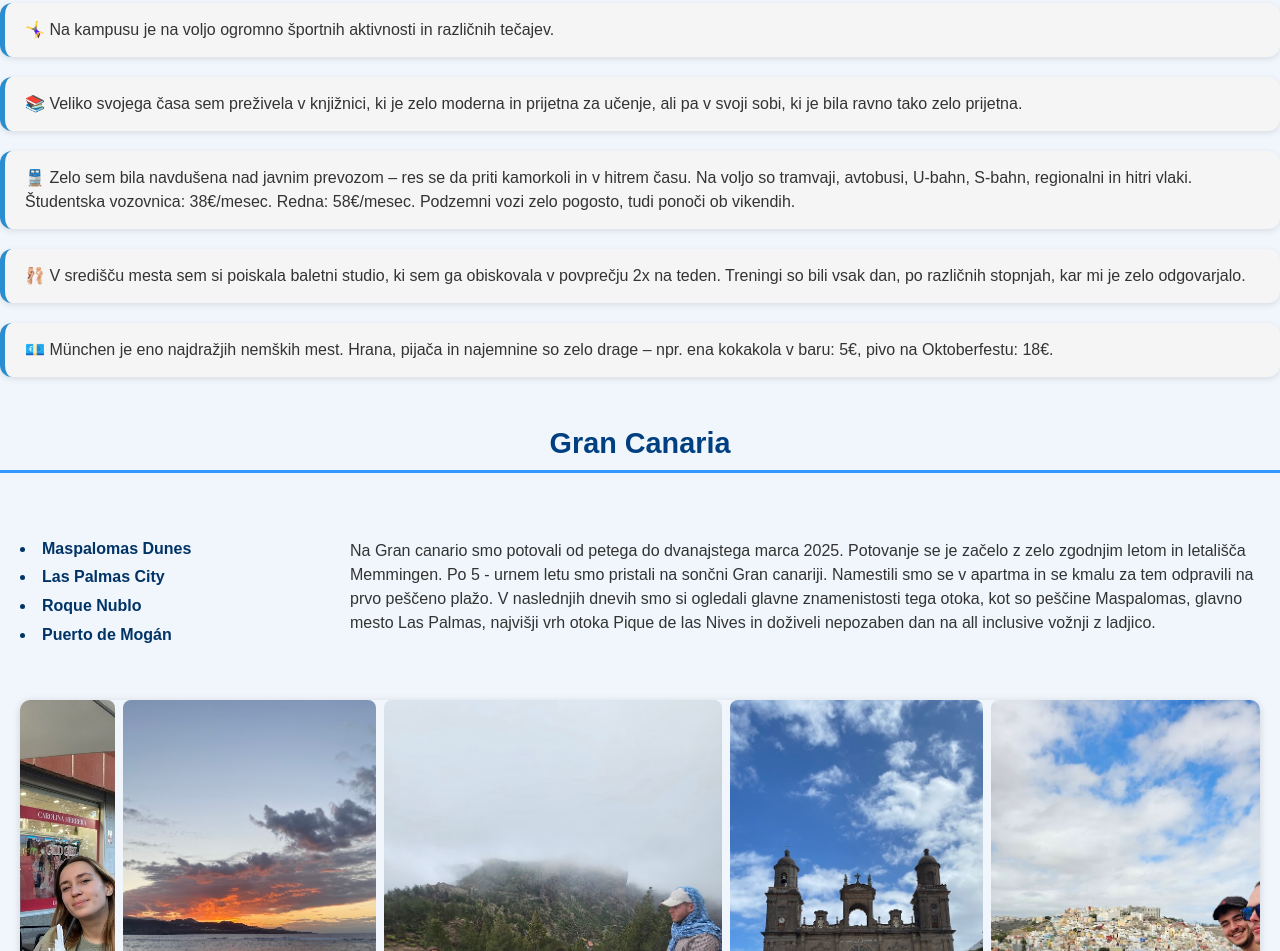
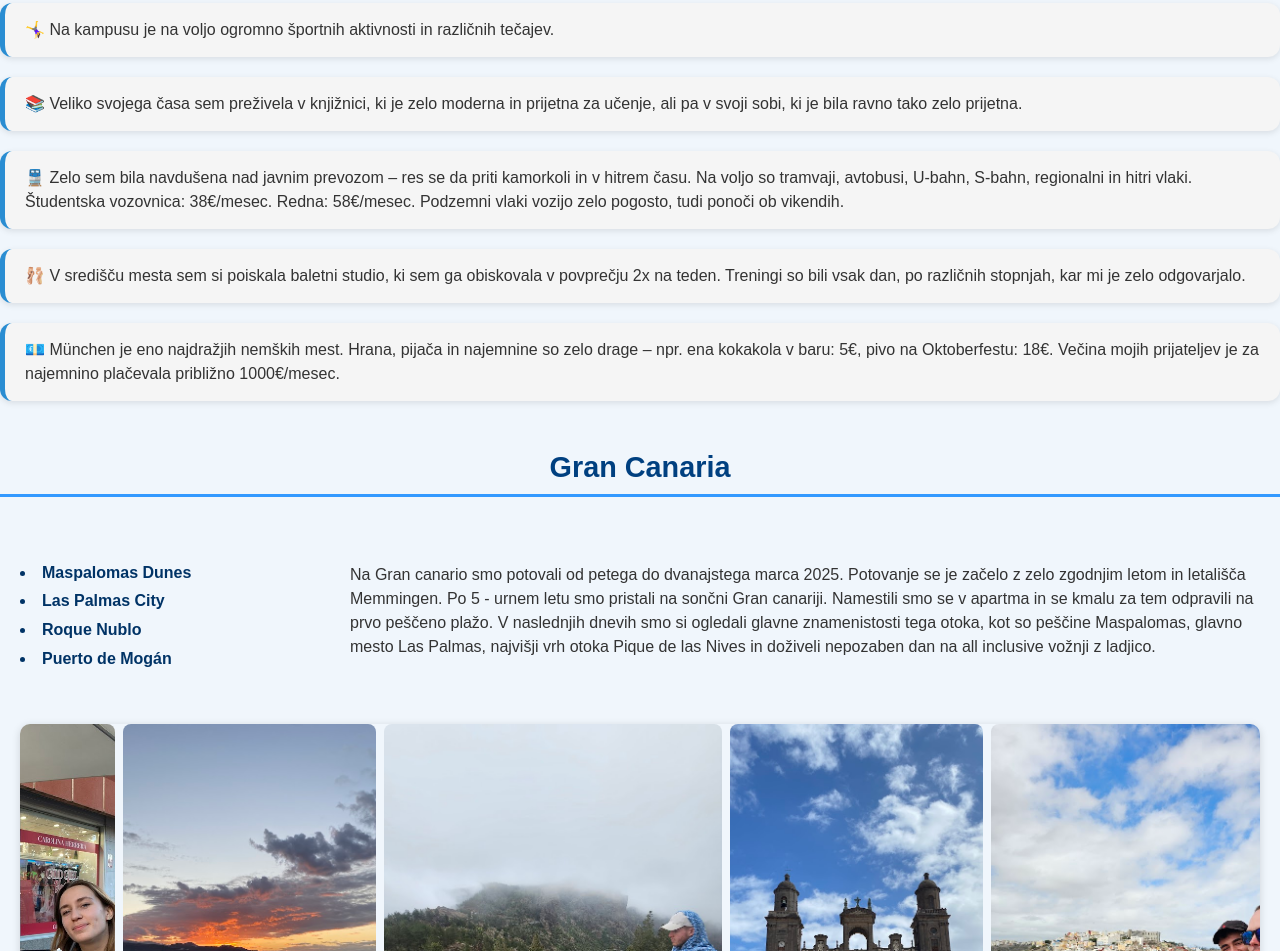
Before and after one commit to pinaunk/Erazmus_spletna_stran, a plain HTML site: page izkusnja.html in a window 1280 px wide. Shown: the part 1211-2162 px from the top of the page. Drawn offline with Linux system fonts and the light colour scheme.

Commit message:
Update izkusnja.html

```diff
--- a/izkusnja.html
+++ b/izkusnja.html
@@ -79,12 +79,13 @@
                     učenje, ali pa v svoji sobi, ki je bila ravno tako zelo prijetna.</div>
                 <div class="tip-box">🚆 Zelo sem bila navdušena nad javnim prevozom – res se da priti kamorkoli in v
                     hitrem času. Na voljo so tramvaji, avtobusi, U-bahn, S-bahn, regionalni in hitri vlaki. Študentska
-                    vozovnica: 38€/mesec. Redna: 58€/mesec. Podzemni vozi zelo pogosto, tudi ponoči ob vikendih.</div>
+                    vozovnica: 38€/mesec. Redna: 58€/mesec. Podzemni vlaki vozijo zelo pogosto, tudi ponoči ob vikendih.</div>
                 <div class="tip-box">🩰 V središču mesta sem si poiskala baletni studio, ki sem ga obiskovala v
                     povprečju 2x na teden. Treningi so bili vsak dan, po različnih stopnjah, kar mi je zelo odgovarjalo.
                 </div>
                 <div class="tip-box">💶 München je eno najdražjih nemških mest. Hrana, pijača in najemnine so zelo drage
-                    – npr. ena kokakola v baru: 5€, pivo na Oktoberfestu: 18€.</div>
+                    – npr. ena kokakola v baru: 5€, pivo na Oktoberfestu: 18€. Večina mojih prijateljev je za najemnino
+                plačevala približno 1000€/mesec. </div>
             </div>
         </div>
 
```
